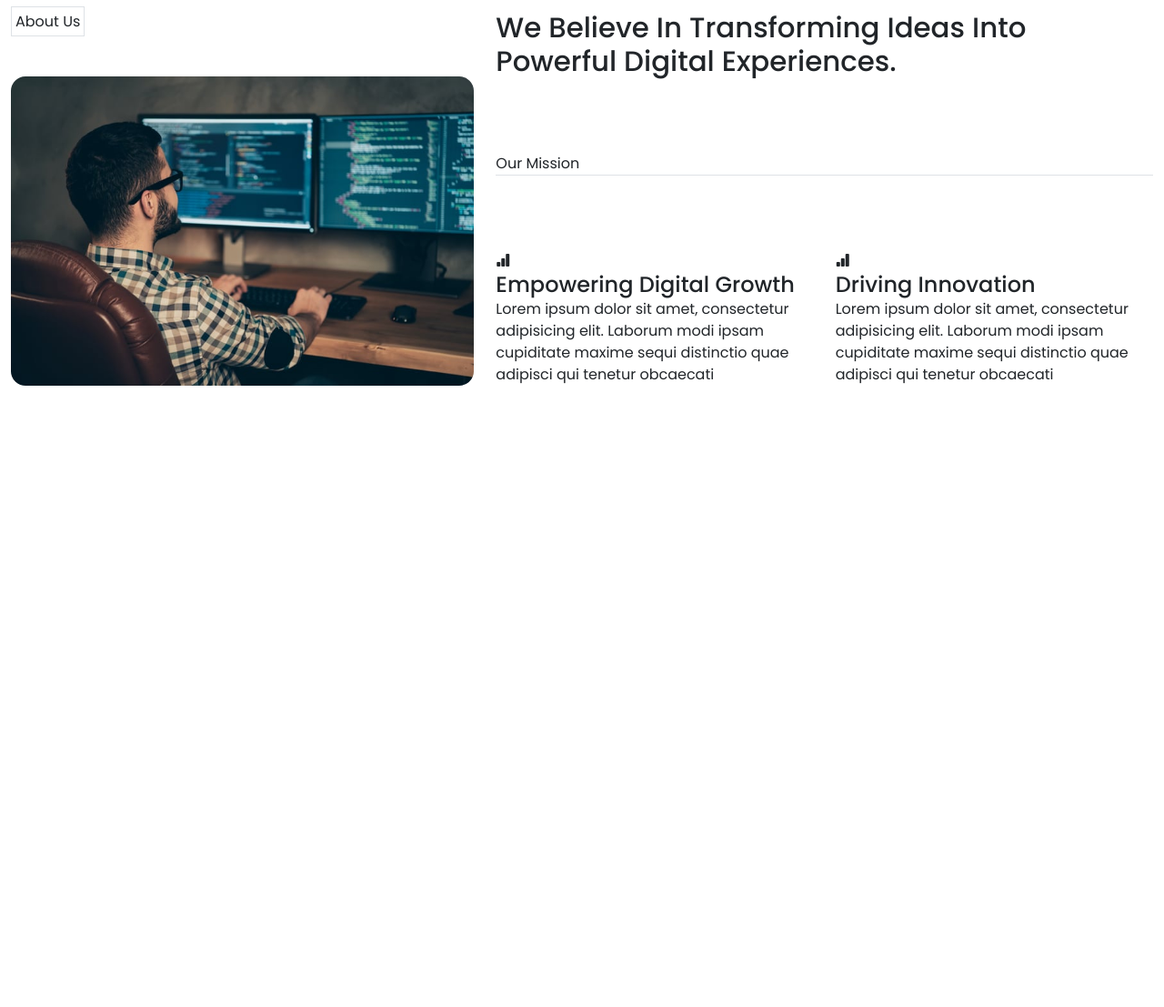
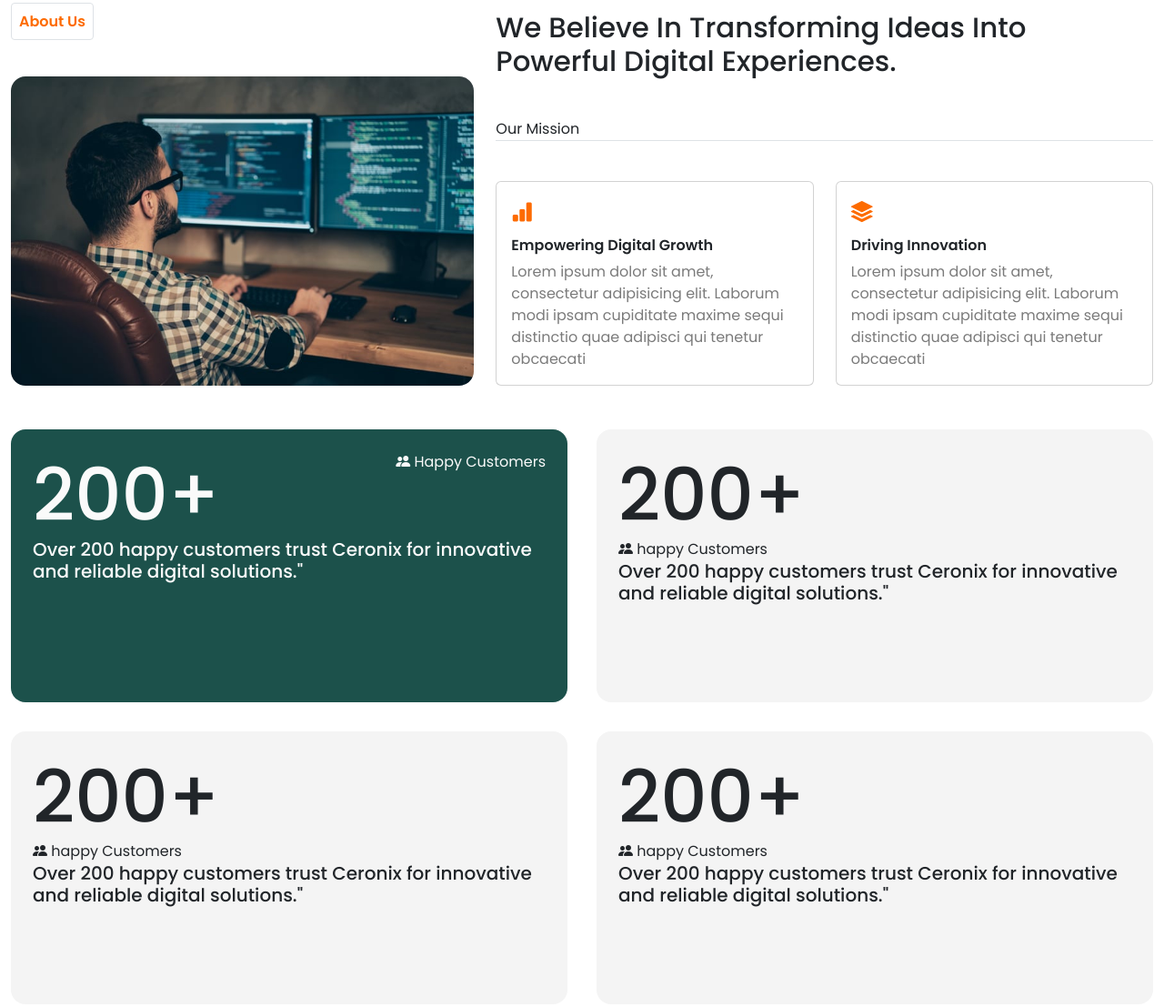
Before and after one commit to Ponkoj644/Creonix, a plain HTML site: page index.html in a window 1280 px wide. Shown: the part 88-1195 px from the top of the page at 91% size. Before the commit the page ends 800 px from the top, so only its background shows below. Drawn offline with nearby package versions, Linux system fonts and the light colour scheme.

Commit message:
About Us Work details

```diff
--- a/index.html
+++ b/index.html
@@ -126,14 +126,14 @@
         <div class="container-fluid">
           <div class="row justify-content-between">
             <div class="col-lg-5 left_side">
-              <p class="border border-1 d-inline p-1">About Us</p>
+              <p class="border border-1 d-inline p-2 rounded-1">About Us</p>
               <img
                 src="./images/About_img.jpg"
                 alt="About"
                 class="mt-lg-5 mt-3"
               />
             </div>
-            <div class="col-lg-7 right_side">
+            <div class="col-lg-7 right_side mt-3 mt-lg-0">
               <h3 class="">
                 We believe in transforming ideas into powerful digital
                 experiences.
@@ -142,15 +142,91 @@
 
               <div class="row">
                 <div class="col-md-6">
-                  <i class="bi bi-bar-chart-fill"></i>
-                  <h4>Empowering Digital Growth</h4>
-                  <p>Lorem ipsum dolor sit amet, consectetur adipisicing elit. Laborum modi ipsam cupiditate maxime sequi distinctio quae adipisci qui tenetur obcaecati</p>
+                  <div class="card p-3">
+                    <i class="bi bi-bar-chart-fill fs-4"></i>
+                    <h4>Empowering Digital Growth</h4>
+                    <p>
+                      Lorem ipsum dolor sit amet, consectetur adipisicing elit.
+                      Laborum modi ipsam cupiditate maxime sequi distinctio quae
+                      adipisci qui tenetur obcaecati
+                    </p>
+                  </div>
                 </div>
                 <div class="col-md-6">
-                  <i class="bi bi-bar-chart-fill"></i>
-                  <h4>Driving Innovation</h4>
-                  <p>Lorem ipsum dolor sit amet, consectetur adipisicing elit. Laborum modi ipsam cupiditate maxime sequi distinctio quae adipisci qui tenetur obcaecati</p>
+                  <div class="card p-3">
+                    <i class="bi bi-stack fs-4"></i>
+                    <h4>Driving Innovation</h4>
+                    <p>
+                      Lorem ipsum dolor sit amet, consectetur adipisicing elit.
+                      Laborum modi ipsam cupiditate maxime sequi distinctio quae
+                      adipisci qui tenetur obcaecati
+                    </p>
+                  </div>
                 </div>
+              </div>
+            </div>
+          </div>
+
+          <div class="row mt-3 mt-lg-5">
+            <div class="work-details">
+              <div class="card p-4 border-0">
+                <div class="d-flex align-items-start justify-content-between">
+                  <h4>200+</h4>
+                  <p>
+                    <span><i class="bi bi-people-fill"></i></span> Happy
+                    Customers
+                  </p>
+                </div>
+
+                <h5>
+                  Over 200 happy customers trust Ceronix for innovative and
+                  reliable digital solutions."
+                </h5>
+              </div>
+
+              <div class="card p-4 border-0">
+                <div>
+                  <h4>200+</h4>
+                  <p>
+                    <span><i class="bi bi-people-fill"></i></span> happy
+                    Customers
+                  </p>
+                </div>
+
+                <h5>
+                  Over 200 happy customers trust Ceronix for innovative and
+                  reliable digital solutions."
+                </h5>
+              </div>
+
+              <div class="card p-4 border-0">
+                <div>
+                  <h4>200+</h4>
+                  <p>
+                    <span><i class="bi bi-people-fill"></i></span> happy
+                    Customers
+                  </p>
+                </div>
+
+                <h5>
+                  Over 200 happy customers trust Ceronix for innovative and
+                  reliable digital solutions."
+                </h5>
+              </div>
+
+              <div class="card p-4 border-0">
+                <div>
+                  <h4>200+</h4>
+                  <p>
+                    <span><i class="bi bi-people-fill"></i></span> happy
+                    Customers
+                  </p>
+                </div>
+
+                <h5>
+                  Over 200 happy customers trust Ceronix for innovative and
+                  reliable digital solutions."
+                </h5>
               </div>
             </div>
           </div>
--- a/style.css
+++ b/style.css
@@ -9,6 +9,7 @@
   --primaryColor: #1c514b;
   --secondaryColor: #fd6b00;
   --textWhite: #fafafa;
+  --text-gray: #7b7b7b;
 }
 
 body {
@@ -106,6 +107,11 @@ button a {
   border-radius: 1rem;
 }
 
+.aboutUs_area .left_side p {
+  font-weight: 600;
+  color: var(--secondaryColor);
+}
+
 .aboutUs_area .right_side {
   display: flex;
   gap: 2rem;
@@ -113,11 +119,45 @@ button a {
   justify-content: space-between;
 }
 
-.aboutUs_area .right_side h3{
+.aboutUs_area .right_side h3 {
   font-weight: 500;
 }
 .aboutUs_area .right_side h3 {
   font-size: clamp(1.5rem, 1.3571rem + 0.7143vw, 2rem);
   text-transform: capitalize;
 }
+
+.aboutUs_area .right_side .card .bi {
+  color: var(--secondaryColor);
+}
+.aboutUs_area .right_side .card h4 {
+  font-size: 1rem;
+  font-weight: 600;
+  padding: 0.5rem 0;
+}
+
+.aboutUs_area .right_side .card p {
+  color: #7b7b7b;
+}
+
+.work-details {
+  display: grid;
+  grid-template-columns: repeat(2, 1fr);
+  gap: 2rem;
+}
+
+.work-details .card {
+  min-height: 300px;
+  background-color: #f4f4f4;
+  border-radius: 1rem;
+}
+
+.work-details > div:nth-child(1) {
+  background-color: var(--primaryColor);
+  color: var(--textWhite);
+}
+
+.work-details .card h4 {
+  font-size: 5rem;
+}
 /* aboutUs css end  */
```
Also changed, not shown: responsive.css (+21 -0 lines).
